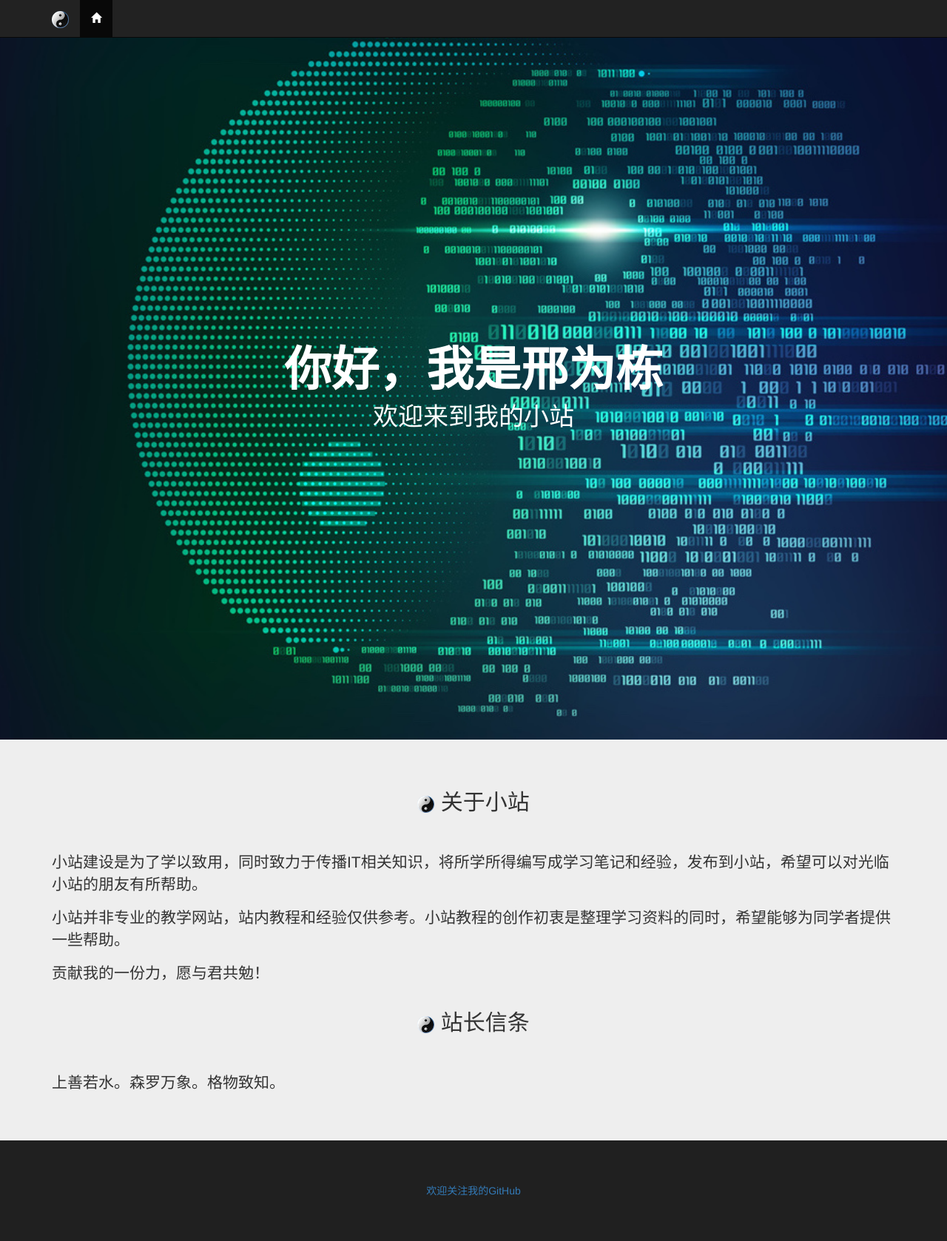
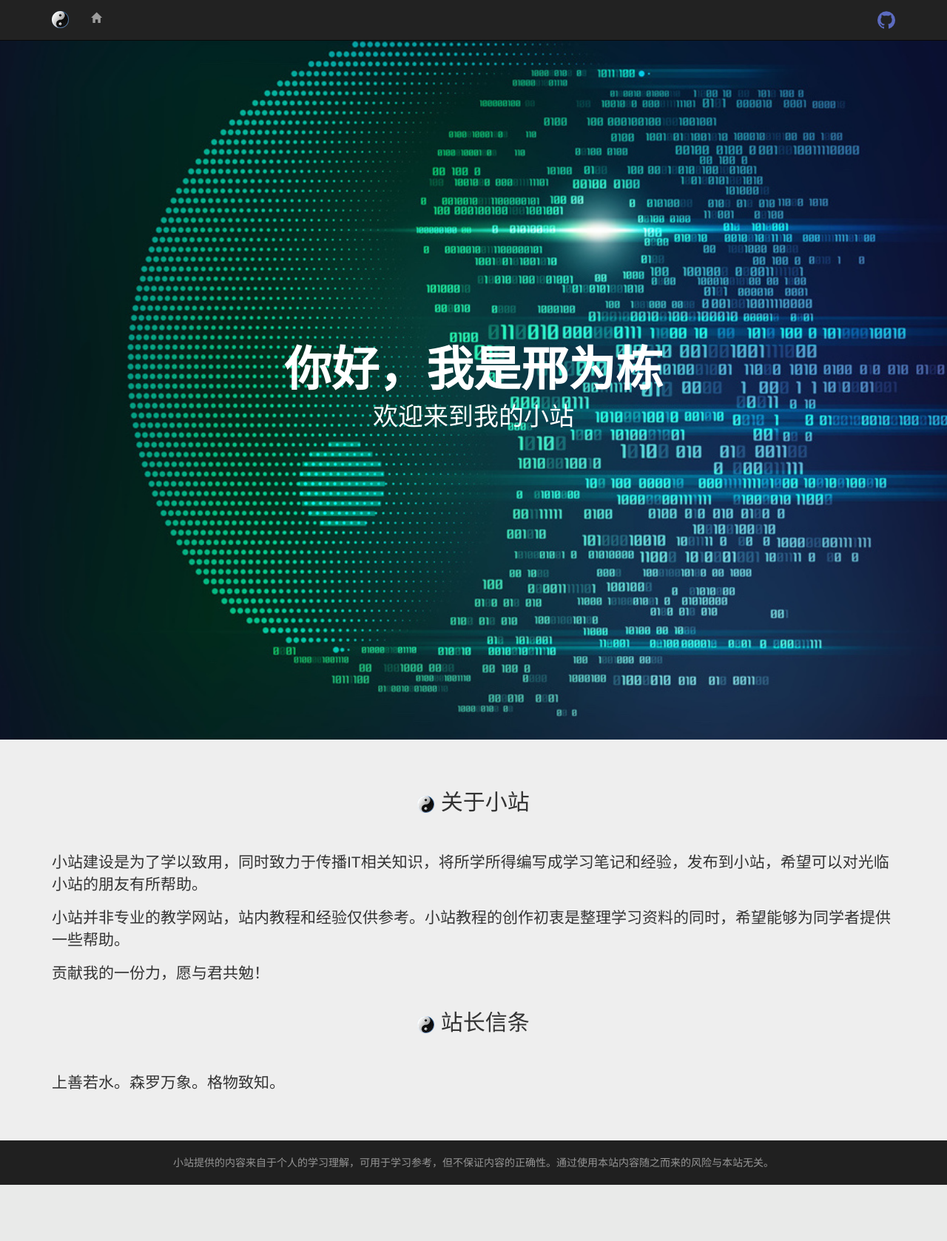
Before and after one commit to Xingwd/django-xwd-cms, a Django app: page / in a window 1280 px wide. Shown: the whole page at 74% size. After the commit the page ends 1602 px from the top, so only its background shows below. Run offline with Django 3.2, Linux system fonts and the light colour scheme; data that the repository does not hold is empty; some libraries are stand-ins or nearby versions.

Commit message:
更新页面布局

```diff
--- a/mysite/mysite/settings.py
+++ b/mysite/mysite/settings.py
@@ -66,7 +66,7 @@ TEMPLATES = [
                 'django.template.context_processors.request',
                 'django.contrib.auth.context_processors.auth',
                 'django.contrib.messages.context_processors.messages',
-                'tinysite.nav_processor.nav',    # 导航栏上下文
+                'tinysite.content_processors.nav',    # 自定义上下文处理器
             ],
         },
     },
--- a/mysite/templates/base.html
+++ b/mysite/templates/base.html
@@ -14,7 +14,10 @@
     <title>邢为栋的小站</title>
     {% endblock %}
 
+    <!-- 说明信息 -->
+    <meta name="author" content="邢为栋"/>
     <meta name="description" content="小站用于发布个人整理的学习教程和经验，以及其他爱好的东西。" />
+
     <!-- 告诉浏览器页面是否为手持设备优化，会被MobileOptimized覆盖 -->
     <meta name="HandheldFriendly" content="True" />
     <meta name="MobileOptimized" content="320" />
@@ -61,7 +64,7 @@
     </div>
     <div class="collapse navbar-collapse" id="myNavbar">
         <ul class="nav navbar-nav">
-          <li class="active"><a href="http://www.xingweidong.com/"><span class="glyphicon glyphicon-home"></span></a></li>
+            <li><a href="http://www.xingweidong.com/"><span class="glyphicon glyphicon-home"></span></a></li>
             {% for category in categories %}
             <li class="dropdown">
                 <a class="dropdown-toggle" data-toggle="dropdown" href="#">
@@ -77,10 +80,19 @@
             </li>
             {% endfor %}
         </ul>
+        <ul class="nav navbar-nav navbar-right">
+            <li><a href="https://github.com/Xingwd"><img src="{% static 'tinysite/assets/ico/github24.png' %}"></a></li>
+        </ul>
     </div>
   </div>
 </nav>
 {% block content %}
 {% endblock %}
+
+<!-- 页尾-->
+<div class="jumbotron text-center" style="margin-bottom:0; background:#202020; color:#959595; padding: 20px;">
+  小站提供的内容来自于个人的学习理解，可用于学习参考，但不保证内容的正确性。通过使用本站内容随之而来的风险与本站无关。
+</div>
+
 </body>
 </html>
--- a/mysite/templates/index.html
+++ b/mysite/templates/index.html
@@ -52,16 +52,6 @@
     </div>
 </main>
 
-
-<!-- 页尾-->
-<div class="jumbotron text-center" style="margin-bottom:0; background:#202020; color:#959595">
-  <ul class="nav nav-pills nav-stacked">
-                <li><a href="https://github.com/Xingwd">欢迎关注我的GitHub</a></li>
-                <!-- <li><a href="#">链接 2</a></li>
-                <li><a href="#">链接 3</a></li> -->
-  </ul>
-</div>
-
 {% endblock %}
 </body>
 
```
Also changed, not shown: mysite/tinysite/content_processors.py (renamed from mysite/tinysite/nav_processor.py), mysite/tinysite/static/tinysite/assets/ico/github24.png (added). Lines whose indentation alone changed are shown as unchanged.
